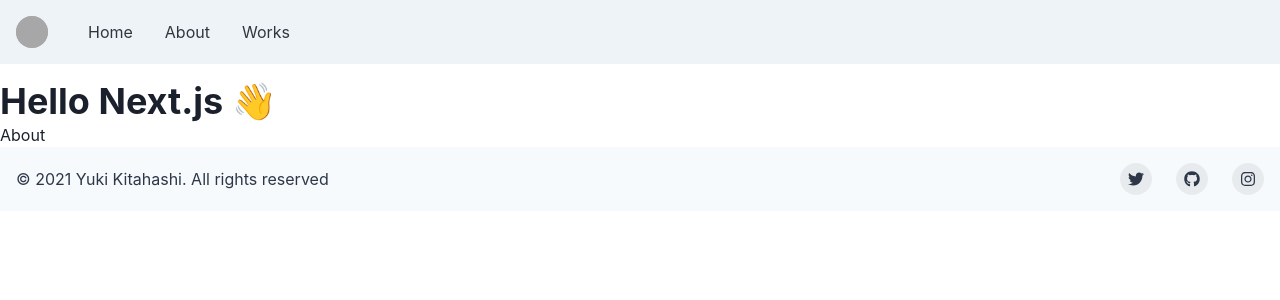
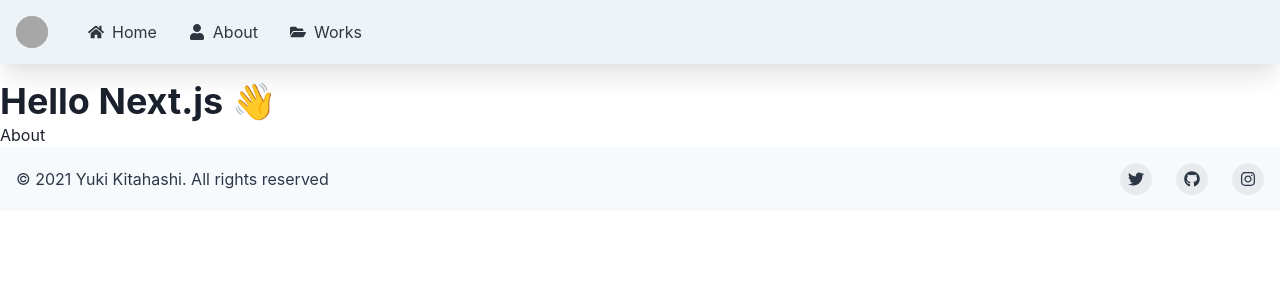
Before and after one commit to kitapashi/portfolio, a Next.js app in the folder my-next-site/: page / in a window 1280 px wide. Shown: the top 300 px of the page. Built offline with nearby package versions, Linux system fonts and the light colour scheme; grey boxes are pictures that could not be loaded.

Commit message:
fix layout

```diff
--- a/my-next-site/components/Footer.tsx
+++ b/my-next-site/components/Footer.tsx
@@ -47,7 +47,8 @@
   return (
     <Box
       bg={useColorModeValue('gray.50', 'gray.900')}
-      color={useColorModeValue('gray.700', 'gray.200')}>
+      color={useColorModeValue('gray.700', 'gray.200')}
+    >
       <Container
         as={Stack}
         maxW={'8xl'}
--- a/my-next-site/components/Layout.tsx
+++ b/my-next-site/components/Layout.tsx
@@ -12,7 +12,8 @@
 }
 
 const Layout = ({ children, title = 'This is the default title' }: Props) => (
-  <div>
+  <>
+    <div className="layout">
       <Head>
         <title>{title}</title>
         <meta charSet="utf-8" />
@@ -22,10 +23,9 @@
         <Navbar/>
       </header>
       {children}
-    <footer>
         <Footer />
-    </footer>
     </div>
+  </>
 )
 
 export default Layout
--- a/my-next-site/components/Navbar.tsx
+++ b/my-next-site/components/Navbar.tsx
@@ -5,19 +5,22 @@
   Flex,
   Avatar,
   HStack,
+  VStack,
   Link,
   useColorModeValue,
 } from '@chakra-ui/react';
+import { FaHome, FaUser, FaFolderOpen } from 'react-icons/fa';
 
 interface LinkProps {
   "name": string,
-  "path": string
+  "path": string,
+  "icon": ReactNode
 }
 
 const Links:LinkProps[]  = [
-  {"name":'Home', "path": "/"},
-  {"name":'About', "path": "/about"},
-  {"name":'Works', "path": "/works"},
+  {"name":'Home', "path": "/", "icon": (<FaHome/>)},
+  {"name":'About', "path": "/about", "icon": (<FaUser/>)},
+  {"name":'Works', "path": "/works", "icon": (<FaFolderOpen/>)},
 ];
 
 const NavLink = ({ children, path }: { children: ReactNode, path: string}) => (
@@ -45,6 +48,8 @@
         width="100%"
         position="fixed"
         opacity="0.9"
+        boxShadow="xl"
+        zIndex={1}
       >
         <Flex h={16} alignItems={'center'} justifyContent={'space-between'}>
           <HStack spacing={8} alignItems={'center'}>
@@ -61,7 +66,14 @@
               spacing={4}
               display={{ base: 'none', md: 'flex' }}>
               {Links.map((link) => (
-                <NavLink key={link.name} path={link.path}>{link.name}</NavLink>
+                <NavLink key={link.name} path={link.path}>
+                  <HStack>
+                    {link.icon}
+                    <Box>
+                      {link.name}
+                    </Box>
+                  </HStack>
+                </NavLink>
               ))}
             </HStack>
           </HStack>
```
Lines whose indentation alone changed are shown as unchanged.
